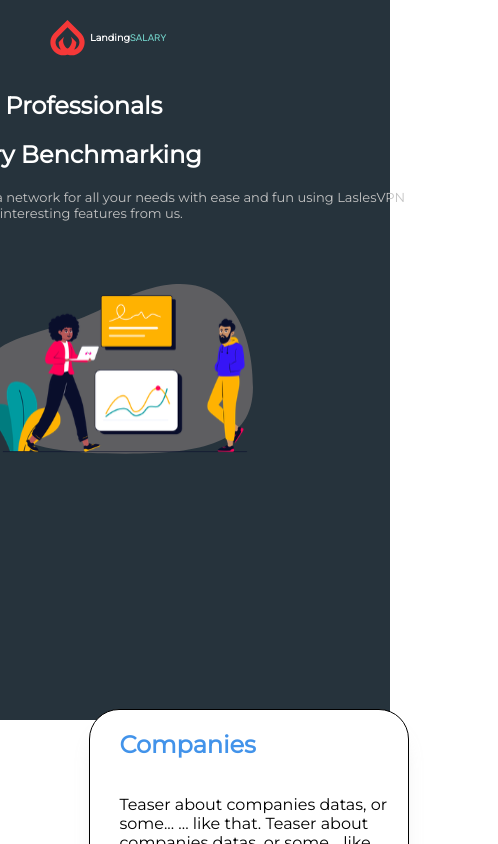
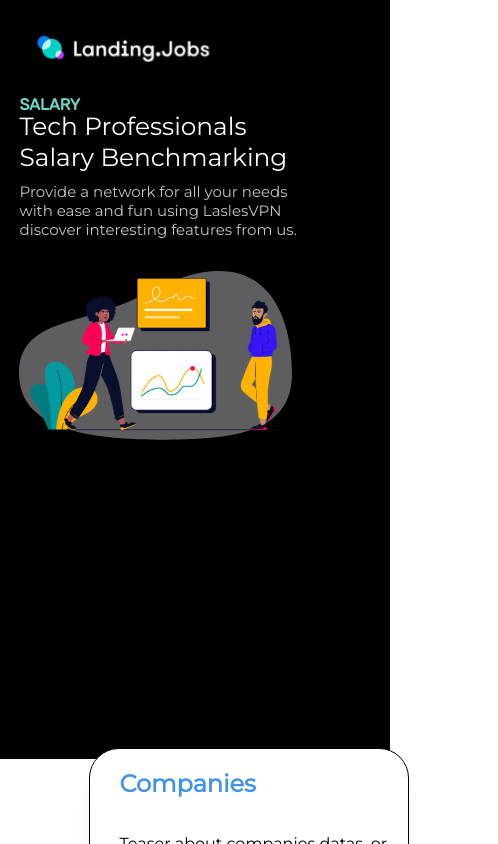
Before and after one commit to Guillaume-Cojan/Landing_jobs, a React (Create React App) app in the folder react_app/: page / in a window 390 px wide. Shown: the top 844 px of the page, 498 px wide, since content can reach past the window. Built offline with nearby package versions, Linux system fonts and the light colour scheme.

Commit message:
rebuild the intro component css

```diff
--- a/react_app/public/index.html
+++ b/react_app/public/index.html
@@ -29,9 +29,11 @@
             href="https://fonts.googleapis.com/css2?family=Montserrat&display=swap"
             rel="stylesheet"
         />
-        <link rel="preconnect" href="https://fonts.gstatic.com">
-        <link href="https://fonts.googleapis.com/css2?family=Rubik&display=swap" rel="stylesheet">
-        <title>React App</title>
+        <link rel="preconnect" href="https://fonts.gstatic.com" />
+        <link
+            href="https://fonts.googleapis.com/css2?family=Rubik&display=swap"
+            rel="stylesheet"
+        />
         <title>Landing Jobs Salaries</title>
     </head>
     <body>
--- a/react_app/src/components/Intro/Intro.css
+++ b/react_app/src/components/Intro/Intro.css
@@ -1,29 +1,30 @@
-
 .intro-container {
     display: flex;
     flex-direction: column;
-  padding-left: 10%;
-  width: auto;
+    padding: 0 10%;
     height: 35em;
-  background: #26333C;
-  color:  #FFFFFF;
+    background: #000000;
+    color: #ffffff;
 }
 
 .top-logo {
     align-self: flex-start;
-
     display: flex;
     flex-direction: row;
-  margin-top: 5%;
     align-items: center;
-  font-size: 0.5em;
+    width: 100%;
+    margin-top: 10px;
 }
-.salary{
+
+.lj-logo {
+    width: 25%;
+}
+
+.salary {
     font-family: Rubik;
     font-style: normal;
     font-weight: 500;
-color: #73D3CA;
-
+    color: #73d3ca;
 }
 
 .intro-content {
@@ -31,30 +32,48 @@ color: #73D3CA;
     display: flex;
 }
 
+.intro-text {
+    width: 65%;
+    margin-left: 1.5%;
+}
+
+.intro-app {
+    font-family: "Rubik", sans-serif;
+    font-size: 1.5em;
+    margin: 2% 0;
+    color: #73d3ca;
+}
+
 .intro-title {
     font-family: "Montserrat", sans-serif;
-  font-size: 3.5em;
-  font-weight: 400;
+    font-size: 3.3em;
+    font-weight: 300;
+    margin: 2% 0;
 }
 
 .intro-description {
     font-size: 1.2em;
-  color:   #C4C4C4;
-  width: 555px;
+    color: #c4c4c4;
+    width: 80%;
     height: 60px;
 }
 
 .intro-image {
-  margin-left: 20%;
+    width: 35%;
+    display: flex;
+    justify-content: center;
+    align-items: center;
+    position: relative;
+    margin-right: 1.5%;
 }
 
 .ellipse {
-  position: absolute;
-  z-index: 1;
+    width: 100%;
 }
 .session {
-  position: relative;
+    position: absolute;
     z-index: 2;
+    width: 100%;
 }
 
 /*iphone*/
@@ -62,49 +81,61 @@ color: #73D3CA;
     .intro-container {
         flex-direction: column;
         width: 100%;
+        height: auto;
+        margin-right: 0px;
         padding-left: 0%;
-    height: 450px;
-    margin-right: 0px;
+        padding-right: 0%;
+        padding-bottom: 10%;
     }
 
     .intro-content {
         margin-right: 0px;
-    margin-left: 50px;
         display: flex;
-    flex-direction: column;
+        flex-direction: column-reverse;
+    }
+
+    .lj-logo {
+        width: 50%;
+    }
+
+    .intro-app {
+        font-family: "Rubik", sans-serif;
+        font-size: 1em;
+    }
+
+    .intro-text {
+        margin-left: 0;
+        margin: 0 6.7%;
+        width: 90%;
     }
 
     .intro-title {
-    font-size: 1.5rem;
-    font-weight: 600;
+        font-size: 1.55rem;
+        font-weight: 400;
+        line-height: 10px;
         text-align: left;
+        margin-bottom: 1.3rem;
     }
 
     .intro-description {
-    font-size: 13px;
-    max-width: 90%;
+        font-size: 15px;
+        max-width: 100%;
         margin-right: 0px;
     }
 
-  .onion {
-    height: 20px;
-    width: 20px;
-
-  }
-
     .top-logo {
-    margin-left: 50px;
+        margin-top: 6.7%;
+        margin-left: 6.7%;
         display: flex;
         flex-direction: row;
         align-items: center;
-    color: white;
-    font-size: 0.3em;
     }
 
     .intro-image {
-    margin-top: 7%;
-    margin-left: 0px;
-    margin-right: 0px;
+        margin: 10px 0px;
+        display: flex;
+        justify-content: center;
+        width: 100%;
     }
 
     .ellipse {
@@ -122,12 +153,7 @@ color: #73D3CA;
 }
 
 /*Ipad*/
-@media only screen
-  and (min-device-width: 768px)
-  and (max-device-width: 1024px)
-  and (orientation: portrait)
-  and (-webkit-min-device-pixel-ratio: 1) {
-
+@media only screen and (min-device-width: 768px) and (max-device-width: 1024px) and (orientation: portrait) and (-webkit-min-device-pixel-ratio: 1) {
     .intro-container {
         display: flex;
         flex-direction: column;
@@ -147,5 +173,4 @@ width: auto;
     .intro-image {
         margin-left: -80px;
     }
-
 }
--- a/react_app/src/components/Intro/Intro.js
+++ b/react_app/src/components/Intro/Intro.js
@@ -1,35 +1,32 @@
-import Onion from "./../../assets/Onion.svg";
-import Allura from "./../../assets/Allurra-FeedbackSession1.svg"
-import Ellipse from "./../../assets/Ellipse.svg"
+import LjLogo from "./../../assets/LJ_Logo.svg";
+import Allura from "./../../assets/Allurra-FeedbackSession1.svg";
+import Ellipse from "./../../assets/Ellipse.svg";
 import "./Intro.css";
-
 
 function Intro() {
     return (
         <div className="intro-container">
             <div className="top-logo">
-                <img className="onion" src={Onion} alt="logo"></img>
-                <h1 className="logo"> &nbsp; Landing</h1><h1  className="salary">SALARY</h1>
+                <img className="lj-logo" src={LjLogo} alt="logo"></img>
             </div>
             <div className="intro-content">
-                <div className="left-side">
+                <div className="intro-text">
+                    <h3 className="intro-app">SALARY</h3>
                     <h2 className="intro-title">Tech Professionals</h2>
-                     <h2 className="intro-title">Salary Benchmarking</h2>
-                    <p className="intro-description"> Provide a network for all your needs with ease and fun using LaslesVPN discover interesting features from us. </p>
+                    <h2 className="intro-title">Salary Benchmarking</h2>
+                    <p className="intro-description">
+                        {" "}
+                        Provide a network for all your needs with ease and fun
+                        using LaslesVPN discover interesting features from us.{" "}
+                    </p>
                 </div>
-                <div className="right-side">
-                    <div className="intro-image">
-                        <img className="ellipse" src={Ellipse} alt="ellipse"/>
-                        <img className="session" src={Allura} alt="session">
-                        </img>
-
-                    </div>
+                <div className="intro-image">
+                    <img className="ellipse" src={Ellipse} alt="ellipse" />
+                    <img className="session" src={Allura} alt="session"></img>
                 </div>
             </div>
+        </div>
+    );
+}
 
-
-        </div>
-      )
-  }
-
-  export default Intro;
+export default Intro;
```
Also changed, not shown: react_app/src/assets/LJ_Logo.svg (added). Lines whose indentation alone changed are shown as unchanged.
